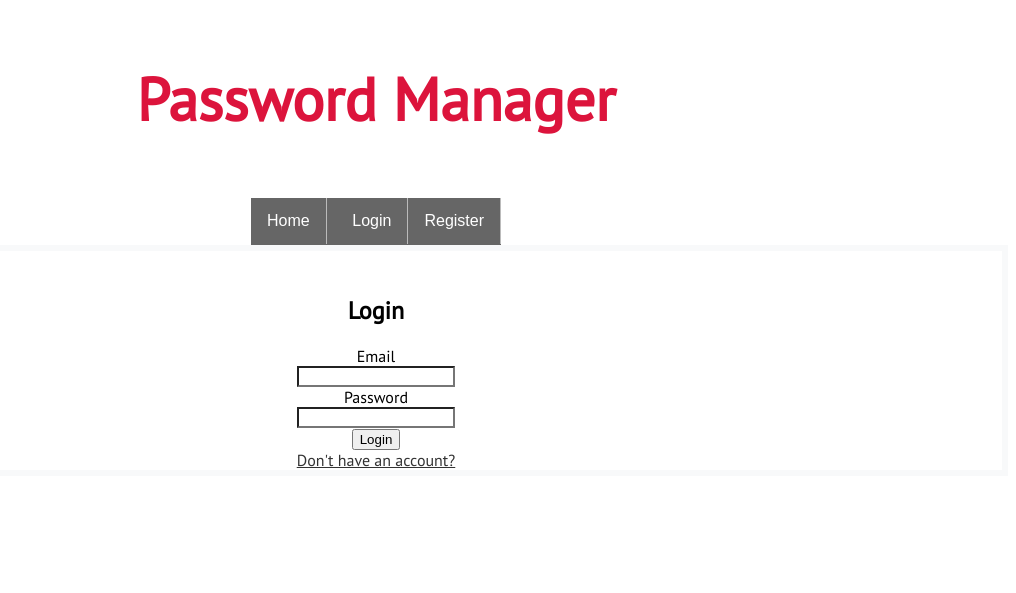
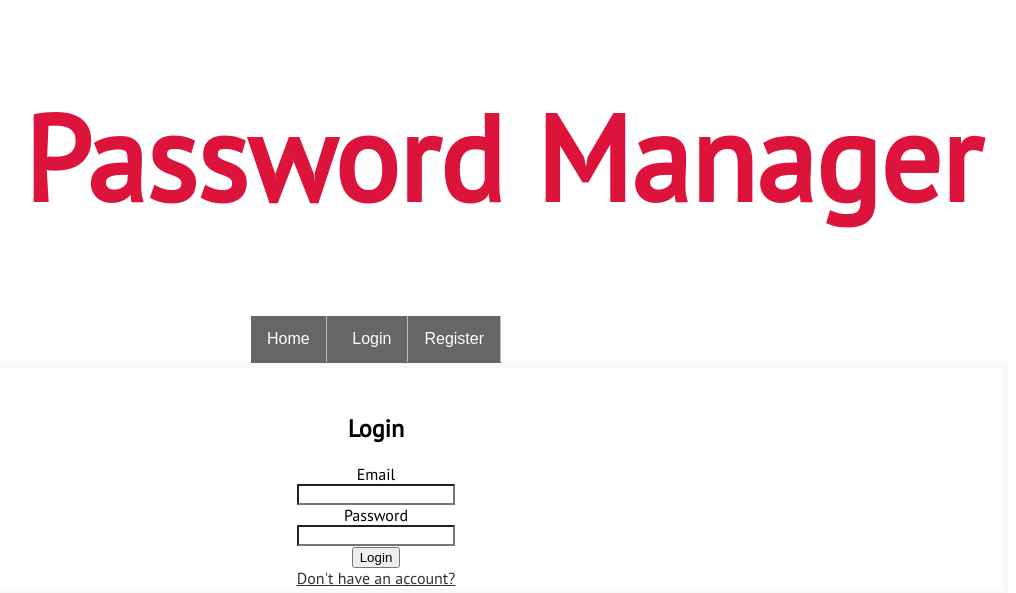
Before and after one commit to Velin-Todorov/Personal-Projects, a Flask app: page /login in a window 1280 px wide. Shown: the top 593 px of the page, without its empty margins (264-1280 px from the left). Run offline with Flask 2, Linux system fonts and the light colour scheme; some libraries are stand-ins or nearby versions.

Commit message:
Small adjustems to HTML and CSS

```diff
--- a/Projects with Flask/test.py
+++ b/Projects with Flask/app.py
@@ -82,10 +82,10 @@ def other():
     return '<h1>Other</h1>'
 
 
-@app.errorhandler(404)
-def page_not_found(e):
-    return render_template('404.html'), 404
+# @app.errorhandler(404)
+# def page_not_found(e):
+#     return render_template('404.html'), 404
 
-@app.errorhandler(500)
-def internal_error(e):
-    return render_template('500.html'), 500
+# @app.errorhandler(500)
+# def internal_error(e):
+#     return render_template('500.html'), 500
--- a/Projects with Flask/static/landing_page.css
+++ b/Projects with Flask/static/landing_page.css
@@ -1,3 +1,13 @@
+@import url('https://fonts.googleapis.com/css?family=PT+Sans');
+
+
+@import url("https://fonts.googleapis.com/css2?family=Asap&family=Roboto:ital,wght@0,500;0,900;1,500&display=swap");
+
+body {
+    background: #fff;
+    font-family: 'PT Sans', sans-serif;
+}
+
 ul {
     list-style-type: none;
     margin: auto;
@@ -10,10 +20,6 @@ ul {
     text-align: center;
     height: 47px;
     width: 250px;
-}
-
-.title {
-    text-align: center;
 }
 
 a.homeBtn {
@@ -47,3 +53,16 @@ li a:hover {
 .active {
     background-color: #4CAF50;
 }
+
+header {
+    position: relative;
+    left: 10%;
+    width: 80%;
+    font-size: 60px;
+    font-weight: 600;
+    color: crimson;
+    -webkit-background-clip: text;
+    background-clip: text;
+    margin: auto;
+    text-align: center;
+}
--- a/Projects with Flask/static/login_page.css
+++ b/Projects with Flask/static/login_page.css
@@ -1,4 +1,9 @@
-h1 {
-    margin: auto;
-    text-align: center;
+@import url('https://fonts.googleapis.com/css?family=PT+Sans');
+
+
+@import url("https://fonts.googleapis.com/css2?family=Asap&family=Roboto:ital,wght@0,500;0,900;1,500&display=swap");
+
+body {
+    background: #fff;
+    font-family: 'PT Sans', sans-serif;
 }
--- a/Projects with Flask/static/register_page.css
+++ b/Projects with Flask/static/register_page.css
@@ -22,6 +22,8 @@ body {
     color: crimson;
     -webkit-background-clip: text;
     background-clip: text;
+    margin: auto;
+    text-align: center;
 }
 
 
--- a/Projects with Flask/templates/404.html
+++ b/Projects with Flask/templates/404.html
@@ -1,4 +1,3 @@
-{% extends "user.html" %}
 {% block title %}Password Manager - Page Not Found{% endblock %}
 {% block navbar %}
 {{super()}}
--- a/Projects with Flask/templates/500.html
+++ b/Projects with Flask/templates/500.html
@@ -1,4 +1,4 @@
-{% extends "user.html" %}
+
 {% block title %}Password Manager - Page Not Found{% endblock %}
 {% block navbar %}
 {{super()}}
--- a/Projects with Flask/templates/landing_page.html
+++ b/Projects with Flask/templates/landing_page.html
@@ -1,3 +1,5 @@
+
+
 <!DOCTYPE html>
 <html lang="en">
 
@@ -12,10 +14,15 @@
 </head>
 
 <body>
+    {% block header %}
+    <header>
+        <h1>
+            Password Manager
+        </h1>
+    </header>
+    {% endblock %}
+
     {% block navbar %}
-    <div class="title">
-        <p>Password Manager</p>
-    </div>
     <div class="container">
         <ul>
             <li class="homeBtn"><a href="/">Home</a></li>
@@ -24,6 +31,7 @@
         </ul>
     </div>
     {% endblock %}
+
     {% block content %}
     {% endblock %}
 </body>
--- a/Projects with Flask/templates/login.html
+++ b/Projects with Flask/templates/login.html
@@ -10,6 +10,10 @@
     {% endblock %}
 </head>
 <body>
+    {% block header %}
+    {{super()}}
+    {% endblock %}
+
     {% block navbar %}
     {{super()}}
     {% endblock %}
--- a/Projects with Flask/templates/register.html
+++ b/Projects with Flask/templates/register.html
@@ -11,6 +11,9 @@
 </head>
 
 <body>
+    {% block header %}
+    {{super()}}
+    {% endblock %}
     {% block navbar %}
     {{super()}}
     {% endblock %}
```
